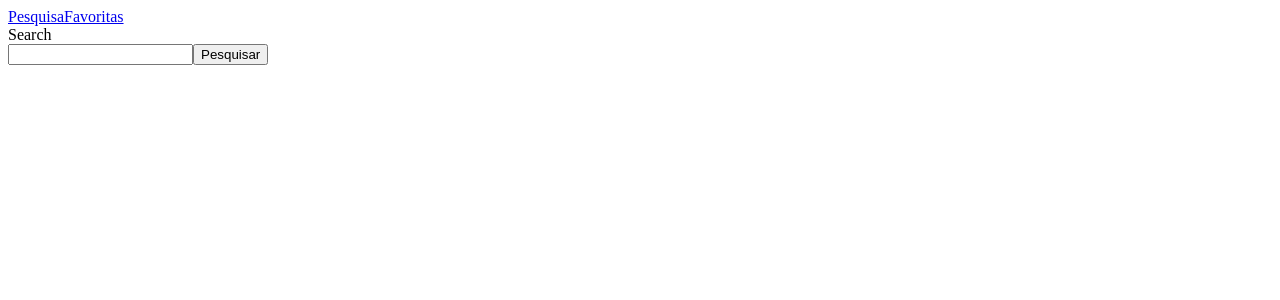
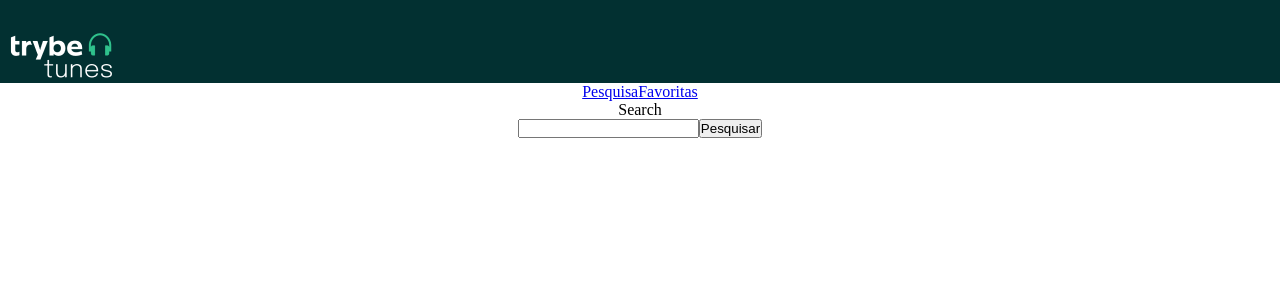
Before and after one commit to fkrein1/react-tunes, a React (Create React App) app: page / in a window 1280 px wide. Shown: the top 300 px of the page. Built offline with nearby package versions, Linux system fonts and the light colour scheme.

Commit message:
ajust css

```diff
--- a/public/index.html
+++ b/public/index.html
@@ -2,7 +2,7 @@
 <html lang="en">
   <head>
     <meta charset="utf-8" />
-    <link rel="icon" href="%PUBLIC_URL%/favicon.ico" />
+    <link rel="icon" href="%PUBLIC_URL%/assets/logo.png" />
     <meta name="viewport" content="width=device-width, initial-scale=1" />
     <meta name="theme-color" content="#000000" />
     <meta
--- a/src/App.jsx
+++ b/src/App.jsx
@@ -41,7 +41,7 @@ class App extends React.Component {
   renderAlbums = () => {
     const { artistSearched, albumsResult } = this.state;
     if (albumsResult.length === 0) {
-      return <h1>Nenhum álbum foi encontrado</h1>;
+      return <h1>No albums were found</h1>;
     } return (
       <section>
         <h1>
--- a/src/components/Header.js
+++ b/src/components/Header.js
@@ -1,12 +1,19 @@
 import React from 'react';
 import { Link } from 'react-router-dom';
+import style from './Header.module.css';
+
 
 class Header extends React.Component {
   render() {
     return (
       <header>
-        <Link to="/">Pesquisa</Link>
-        <Link to="/favorites">Favoritas</Link>
+        <div className={ style.headerOne }>
+          <img src="../assets/logo.png"/>
+        </div>
+        <div className={ style.headerTwo }>
+          <Link to="/">Pesquisa</Link>
+          <Link to="/favorites">Favoritas</Link>
+        </div>
       </header>
     );
   }
--- /dev/null
+++ b/src/components/Header.module.css
@@ -0,0 +1,5 @@
+.headerOne {
+  background-color: var(--primary-color);
+  display: flex;
+  align-items: center;
+}
--- /dev/null
+++ b/src/index.css
@@ -0,0 +1,40 @@
+/* =========== RESET ============ */
+
+* {
+  margin: 0;
+  padding: 0;
+  box-sizing: border-box;
+}
+
+:root {
+  --primary-color: hsla(181, 92%, 10%, 1);
+  --secondary-color: hsla(166, 95%, 22%, 1);
+  --gray-bg: hsla(216, 20%, 95%, 1);
+  --royal-blue: hsla(225, 100%, 45%, 1);
+  font-size: 62.5%; /* standard 10px */
+}
+
+body {
+  font-family: 'Epilogue';
+  font-size: 1.6rem;
+  text-align: center;
+  overflow: overlay;
+}
+
+html {
+  scroll-behavior: smooth;
+}
+
+html,
+body {
+   width: 100%;
+   height: 100%;
+}
+
+img {
+  max-width: 100%;
+}
+
+ul {
+  list-style: none;
+}
--- a/src/index.js
+++ b/src/index.js
@@ -2,6 +2,7 @@ import React from 'react';
 import ReactDOM from 'react-dom';
 import App from './App';
 import { BrowserRouter } from 'react-router-dom';
+import './index.css';
 
 ReactDOM.render(
   <React.StrictMode>
--- a/src/pages/Search.js
+++ b/src/pages/Search.js
@@ -2,6 +2,8 @@ import React from 'react';
 import PropTypes from 'prop-types';
 import Header from '../components/Header';
 import Loading from './Loading';
+import style from './Search.module.css';
+
 
 class Search extends React.Component {
   render() {
```
Also changed, not shown: public/assets/logo.png (added), src/pages/Search.module.css (added).
